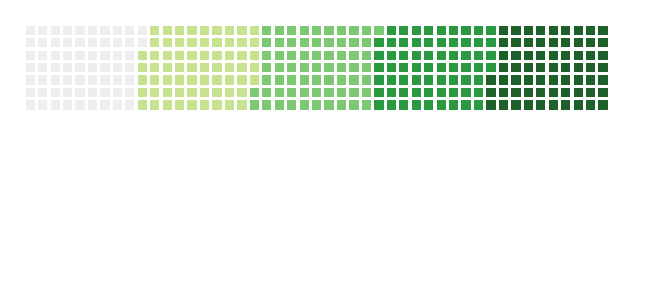
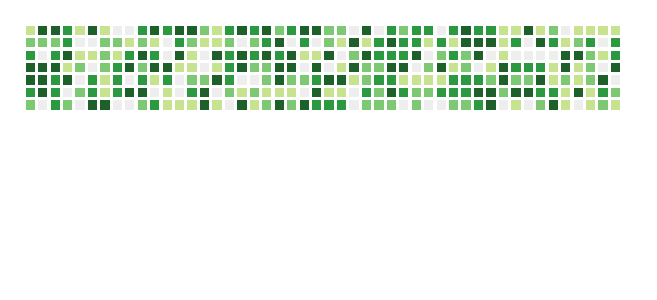
Before and after one commit to all-the-planet/earth-innovates-animations, a Svelte app: page / in a window 1280 px wide. Shown: the top 300 px of the page, without its empty margins (0-657 px from the left). Built offline with nearby package versions, Linux system fonts and the light colour scheme.

Commit message:
generate and show matrix of random 48 weeks x 7days  contributions/commits

```diff
--- a/src/App.svelte
+++ b/src/App.svelte
@@ -6,63 +6,77 @@
 
   import Spring from "./Spring.svelte";
 
-  let boxInput;
+  //   let boxInput;
 
-  const progress = tweened(0, {
-    delay: 0,
-    duration: 400, // default = 400
-    easing: cubicIn
-  });
+  //   const progress = tweened(0, {
+  //     delay: 0,
+  //     duration: 400, // default = 400
+  //     easing: cubicIn
+  //   });
 
-  setTimeout(() => {
-    progress.set(0.5);
-  }, 1500);
-
-  let boxes = [];
-
-  function addBox(value) {
-    boxes = [...boxes, value];
-  }
-
+  //   setTimeout(() => {
+  //     progress.set(0.5);
+  //   }, 1500);
   // for (let i = 1; i <= 5; i++) {
   //     addBox(i.toString());
   // }
+  // let boxes = [{ id: 0, commit: 0 }];
+
+  let boxes = [{ "id": 0, "commit": Math.floor(5 * Math.random()) }];
+
+  function addBox(id, commit) {
+    boxes = [...boxes, { "id": id, "commit": commit }];
+  }
 
   let contrib = [];
   let i = 0;
 
-    // add days div squares with a short delay
-    let days = 336;
+  // add days div squares with a short delay
+  let days = 336;
   setInterval(() => {
-    if (i < 336) {
+    if (i < 335) {
       i++;
-      addBox(i);
+      addBox(i, Math.floor(5 * Math.random()));
+      // i++;
+      console.log(boxes[i]);
     }
   }, 1);
+
+  console.log(boxes[i]);
 </script>
 
 <style>
   div {
     font-size: 0.05rem;
-    width: .48rem;
-    height: .48rem;
+    width: 0.48rem;
+    height: 0.48rem;
     margin: 0.1rem;
     padding: 0.05rem;
   }
   .year {
-      margin-top: 1rem;
-      margin-left: 1rem;
+    margin-top: 1rem;
+    margin-left: 1rem;
     height: 5.5rem;
     display: flex;
     flex-direction: column;
     flex-wrap: wrap;
     align-content: start;
   }
-  .c0 { background: #eee }
-  .c1 { background: rgb(199, 227, 143) }
-  .c2 { background: rgb(125, 200, 115) }
-  .c3 { background: rgb(42, 153, 64) }
-  .c4 { background: rgb(29, 96, 42) }
+  .c0 {
+    background: #eee;
+  }
+  .c1 {
+    background: rgb(199, 227, 143);
+  }
+  .c2 {
+    background: rgb(125, 200, 115);
+  }
+  .c3 {
+    background: rgb(42, 153, 64);
+  }
+  .c4 {
+    background: rgb(29, 96, 42);
+  }
 </style>
 
 <!-- <progress value={$progress}></progress> -->
@@ -73,6 +87,6 @@
 
 <section class="year">
   {#each boxes as box (box)}
-    <div class='c{Math.floor(box/66)}' transition:scale={{ duration: 1 }}></div>
+    <div class="c{box.commit}" transition:scale={{ duration: 1 }} />
   {/each}
 </section>
```
